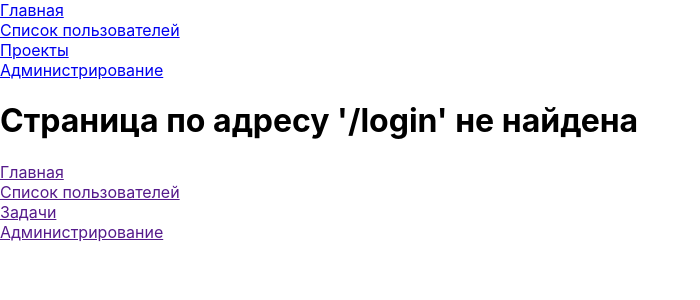
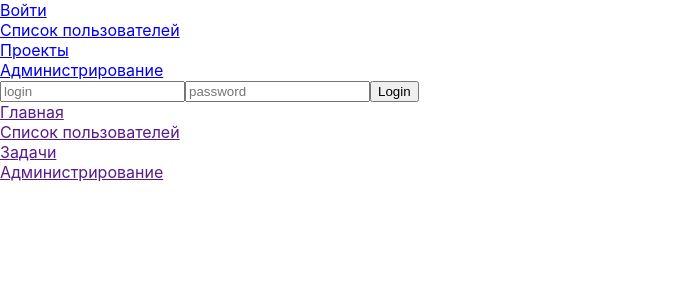
Before and after one commit to Nikolrusik/Todo, a React (Create React App) app in the folder frontend/: page /login in a window 1280 px wide. Shown: the top 300 px of the page, without its empty margins (0-700 px from the left). Built offline with nearby package versions, Linux system fonts and the light colour scheme; no server answers.

Commit message:
Adding request for get token

```diff
--- a/frontend/src/App.js
+++ b/frontend/src/App.js
@@ -15,6 +15,7 @@
 import ProjectList from "./components/Project";
 import ProjectPage from "./components/ProjectPage";
 import TodoList from "./components/ProjectItem";
+import LoginForm from "./components/Auth";
 
 const NotFound404 = ({ location }) => {
   return (
@@ -34,6 +35,19 @@
     };
   }
 
+  // Get token
+  get_token(username, password)  {
+    axios.post("http://127.0.0.1:8000/api-token-auth/",
+    {
+      username: username,
+      password: password
+    })
+    .then(response => {
+      console.log(response.data)
+    })
+    .catch(error => alert("Неверный логин или пароль"))
+  }
+  // Get data
   load_data = () => {
     // get User
     axios
@@ -63,6 +77,7 @@
       })
       .catch((error) => console.log(error));
   }
+
   componentDidMount() {
      this.load_data();
   }
@@ -73,6 +88,7 @@
           <BrowserRouter>
             <Menu />
             <Routes>
+              <Route path="/login" element={<LoginForm get_token={(username, password) => this.get_token(username, password)} />}/>
               <Route
 
                 path="/"
--- /dev/null
+++ b/frontend/src/components/Auth.js
@@ -0,0 +1,35 @@
+import React from 'react';
+
+class LoginForm extends React.Component {
+    constructor(props)  {
+        super(props);
+        this.state = {login: "", password: ""}
+    }
+
+    handleChange(event) {
+        this.setState(
+            {
+                [event.target.name]: event.target.value
+            }
+        );
+    }
+
+    handleSubmit(event) {
+        this.props.get_token(this.state.login, this.state.password)
+        event.preventDefault()
+    }
+
+    render() {
+        return (
+            <form onSubmit={(event)=> this.handleSubmit(event)}>
+            <input type="text" name="login" placeholder="login"
+            value={this.state.login} onChange={(event)=>this.handleChange(event)} />
+            <input type="password" name="password" placeholder="password"
+            value={this.state.password} onChange={(event)=>this.handleChange(event)} />
+            <input type="submit" value="Login" />
+            </form>
+            );
+    }
+}
+
+export default LoginForm;
--- a/frontend/src/components/Menu.js
+++ b/frontend/src/components/Menu.js
@@ -5,7 +5,7 @@
     return(
         <div className='menu'>
             <div className="menu_item">
-                <Link to="/">Главная</Link>
+                <Link to="/login">Войти</Link>
                 </div>
             <div className="menu_item">
                 <Link to="/users">Список пользователей</Link>
```
